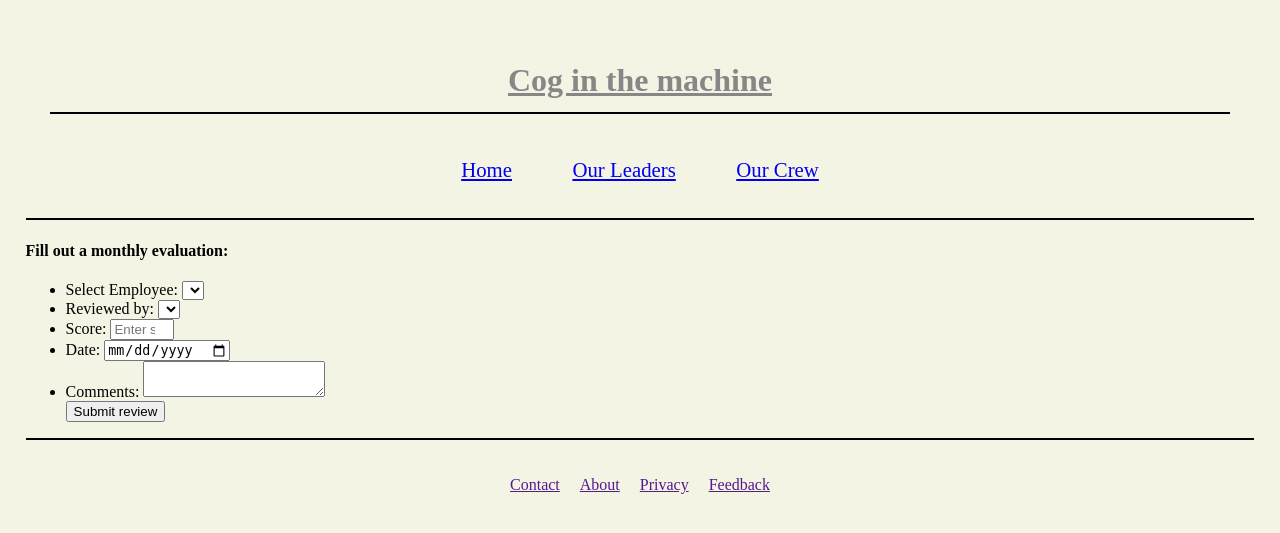
After one commit to GPSPic/Employee_Management, a Flask app: page /evaluation/addnew in a window 1280 px wide. The commit adds this page. Shown: the top 533 px of the page. Run offline with Flask 3, Linux system fonts and the light colour scheme; a database or web service that is not in the repository returns one stand-in record (values such as "Sample title"); lists and menus that the app fills with data are empty; some libraries are stand-ins or nearby versions.

```diff
--- a/controllers/employees_controller.py
+++ b/controllers/employees_controller.py
@@ -4,6 +4,7 @@ import datetime
 
 import repositories.employee_repository as employee_repository
 import repositories.manager_repository as manager_repository
+import repositories.evaluation_repository as evaluation_repository
 
 # from models.manager import Manager
 from models.employee import Employee
@@ -18,7 +19,8 @@ def show_employees():
 @employees_blueprint.route("/employee/<id>")
 def show_single_employee(id):
     employee = employee_repository.select_single_employee(id)
-    return render_template("employee/show.html", employee=employee, title="Gear up!")
+    evaluations = evaluation_repository.select_all()
+    return render_template("employee/show.html", employee=employee, evaluations=evaluations, title="Gear up!")
 
 @employees_blueprint.route("/employee/addnew")
 def new_employee_form():
--- a/controllers/evaluations_controller.py
+++ b/controllers/evaluations_controller.py
@@ -7,6 +7,27 @@ import repositories.manager_repository as manager_repository
 import repositories.evaluation_repository as evaluation_repository
 
 # from models.manager import Manager
-from models.employee import Employee
+# from models.employee import Employee
+from models.evaluation import Evaluation
 
 evaluations_blueprint = Blueprint("evaluations", __name__)
+
+@evaluations_blueprint.route('/evaluation')
+def show_all_evaluations():
+    evaluations = evaluation_repository.select_all()
+    employees = employee_repository.select_all()
+    return render_template('evaluation/index.html', evaluation_list=evaluations, employees=employees, title="You have been weighed")
+
+@evaluations_blueprint.route('/evaluation/<id>')
+def show_single_evalaution(id):
+    evaluation = evaluation_repository.select(id)
+    # employees = employee_repository.select_all()
+    # managers = manager_repository.select_all()
+    return render_template('/evaluation/show.html', evaluation=evaluation, title="You have been measured")
+# employees=employees, managers=managers,
+
+@evaluations_blueprint.route('/evaluation/addnew')
+def add_new_evaluation_page():
+    employees = employee_repository.select_all()
+    managers = manager_repository.select_all()
+    return render_template('evaluation/addnew.html', employee_list=employees, manager_list=managers, title="You have been found wanting")
--- a/static/style.css
+++ b/static/style.css
@@ -18,7 +18,13 @@ header {
     border-bottom: 2px solid black;
 }
 
-nav ul {
+header nav ul {
+    display: flex;
+    justify-content: center;
+    padding: 10px;
+}
+
+footer nav ul {
     display: flex;
     justify-content: center;
     padding: 10px;
--- a/templates/employee/show.html
+++ b/templates/employee/show.html
@@ -9,6 +9,12 @@
             <li>
                 <a href="/employee/{{ employee.id }}/edit">Edit employee information</a>
             </li>
+        </ul>
+        <h4>Performance Evaluations:</h4>
+        <ul>
+            {% for evaluation in evaluations|sort(attribute='date', reverse=True) if employee.id == evaluation.employee.id %}
+                <li><a href="/evaluation/{{evaluation.id}}">{{evaluation.date}}</a> - {{evaluation.score}}%</li>
+            {% endfor %}
         </ul>
     </div>
     <h4>Current Manager:</h4>
--- /dev/null
+++ b/templates/evaluation/addnew.html
@@ -0,0 +1,49 @@
+{% extends 'base.html' %}
+
+{% block content %}
+<h4>Fill out a monthly evaluation:</h4>
+<form action="/evaluation" method="post">
+    <ul>
+        <li>
+            <div>
+                <label for="employee_id">Select Employee:</label>
+                <select name="employee_id_id" id="employee_id" required>
+                    <option value=' '></option>
+                    {% for employee in employee_list|sort(attribute='name') if employee.active %}
+                    <option value="{{ employee.id }}">
+                        {{ employee.name }}
+                    </option>
+                    {% endfor %}
+                </select>
+            </div>
+        </li>
+        <li>
+            <div>
+                <label for="manager">Reviewed by:</label>
+                <select name="manager_id" id="manager" required>
+                    <option value=' '></option>
+                    {% for manager in manager_list|sort(attribute='name') if manager.active %}
+                    <option value="{{ manager.id }}">
+                        {{ manager.name }}
+                    </option>
+                    {% endfor %}
+                </select>
+            </div>
+        </li>
+        <li>
+                <label for="score">Score: </label>
+                <input type="number" id="score" score="score" placeholder="Enter score" required max="100" min="0"
+                onfocus="this.placeholder = ''" onblur="this.placeholder = 'Enter score'" />
+            </li>
+            <li>
+                <label for="date">Date: </label>
+                <input type="date" id="date" name="date" required />
+            </li>
+            <li>
+                <label for="comment">Comments: </label>
+                <textarea id="comment" name="comment" required></textarea>
+            </li>
+        <input type="submit" value="Submit review">
+        </ul>
+    </form>
+{% endblock content %}
```
Also changed, not shown: repositories/evaluation_repository.py (+17 -1 lines), templates/employee/index.html (+8 -1 lines), templates/evaluation/index.html (added, +14 -0 lines), templates/evaluation/show.html (added, +15 -0 lines).
